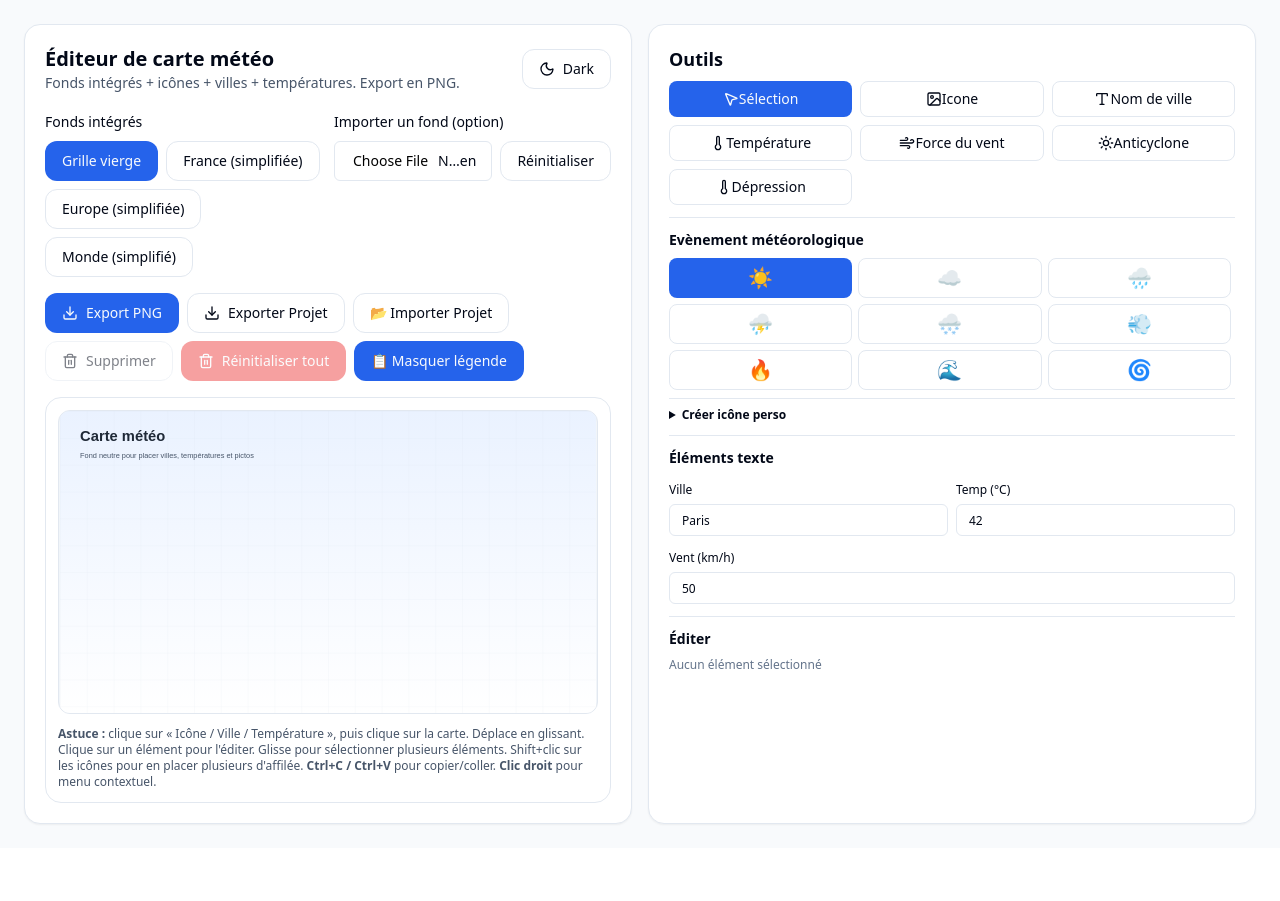
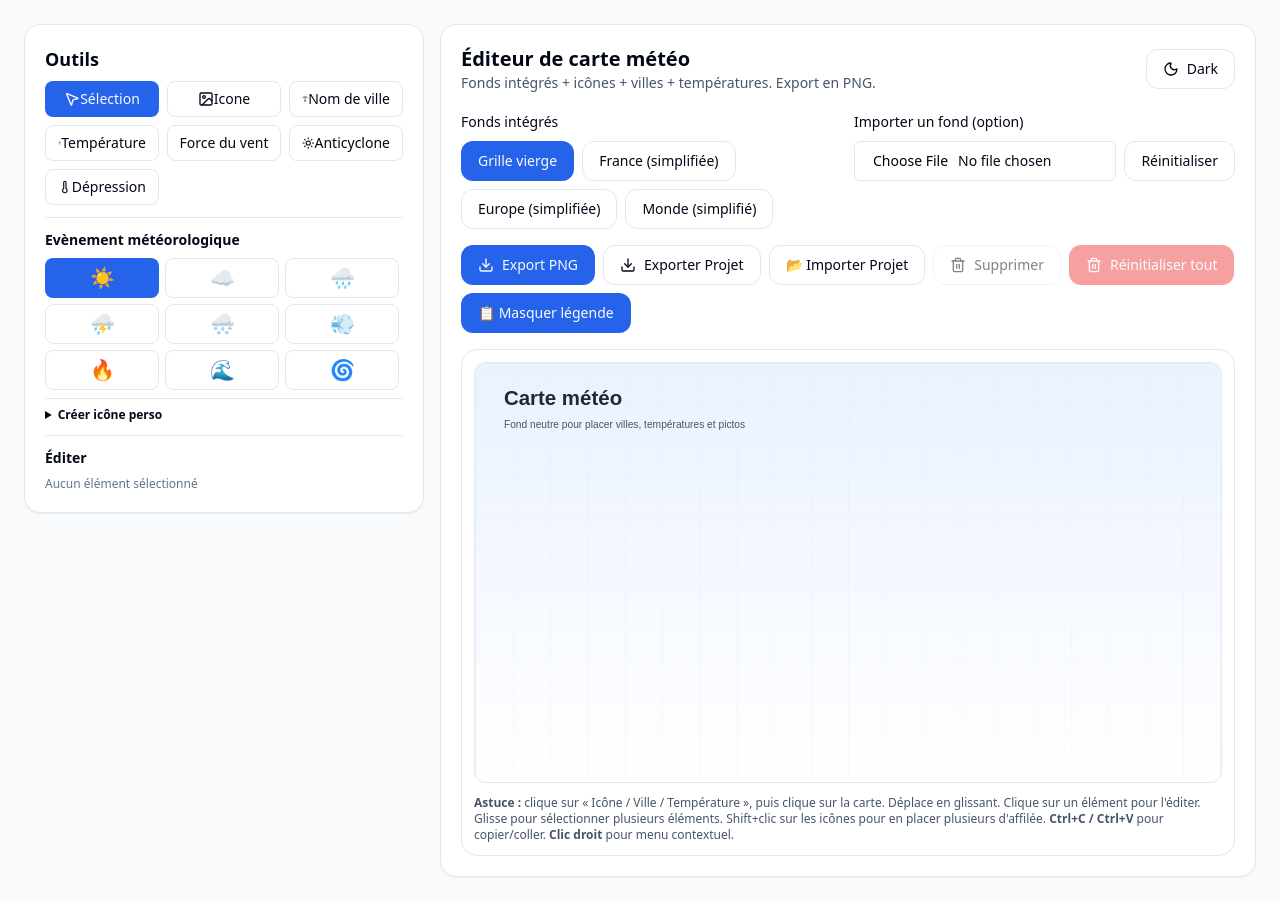
Before and after one commit to Qwetsh/weather-map-editor, a React (Vite) app: page / in a window 1280 px wide. Before the commit the page ends 848 px from the top, so only its background shows below. Built offline with nearby package versions, Linux system fonts and the light colour scheme.

Commit message:
Build: publish to docs for GitHub Pages

```diff
--- a/src/weatherMap.tsx
+++ b/src/weatherMap.tsx
@@ -340,9 +340,7 @@ export default function WeatherMapEditor() {
   const [newCustomIconLabel, setNewCustomIconLabel] = useState("Personnalisé");
   const [showEmojiPicker, setShowEmojiPicker] = useState(false);
 
-  const [newLabelText, setNewLabelText] = useState("Paris");
-  const [newTempText, setNewTempText] = useState("42");
-  const [newWindSpeed, setNewWindSpeed] = useState("50");
+  // Removed quick-input defaults; new items will open edit modal
   const [theme, setTheme] = useState<'light' | 'dark'>('light');
   const [lastLabelFontSize, setLastLabelFontSize] = useState(() => {
     const saved = localStorage.getItem('lastLabelFontSize');
@@ -737,7 +735,7 @@ export default function WeatherMapEditor() {
     const el: LabelElement = {
       id: uid("label"),
       kind: "label",
-      text: newLabelText.trim() || "Ville",
+      text: "Ville",
       x,
       y,
       fontSize: lastLabelFontSize,
@@ -748,13 +746,14 @@ export default function WeatherMapEditor() {
     };
     setElements((prev) => [...prev, el]);
     setSelection(el.id);
+    setEditModal({ elementId: el.id });
   }
 
   function addTempAtPct(x: number, y: number) {
     const el: TempElement = {
       id: uid("temp"),
       kind: "temp",
-      value: (newTempText.trim() || "25").replace(/\s+/g, " "),
+      value: "25",
       x,
       y,
       fontSize: lastTempFontSize,
@@ -765,13 +764,14 @@ export default function WeatherMapEditor() {
     };
     setElements((prev) => [...prev, el]);
     setSelection(el.id);
+    setEditModal({ elementId: el.id });
   }
 
   function addWindAtPct(x: number, y: number) {
     const el: WindElement = {
       id: uid("wind"),
       kind: "wind",
-      speedKmh: parseInt(newWindSpeed.trim() || "50", 10),
+      speedKmh: 50,
       x,
       y,
       fontSize: lastWindFontSize,
@@ -782,6 +782,7 @@ export default function WeatherMapEditor() {
     };
     setElements((prev) => [...prev, el]);
     setSelection(el.id);
+    setEditModal({ elementId: el.id });
   }
 
   // Drag (en %)
@@ -1179,9 +1180,9 @@ export default function WeatherMapEditor() {
 
   return (
     <div className="min-h-screen w-full bg-slate-50 dark:bg-slate-900 p-4 md:p-6">
-      <div className="mx-auto w-full grid grid-cols-1 md:grid-cols-2 gap-4">
+      <div className="mx-auto w-full grid grid-cols-1 md:grid-cols-3 gap-4">
         {/* Gauche : carte */}
-        <Card className="md:col-span-1 rounded-2xl shadow-sm min-w-0">
+        <Card className="md:col-span-2 md:order-2 rounded-2xl shadow-sm min-w-0">
           <CardContent className="p-4 md:p-5">
             <div className="flex flex-col md:flex-row md:items-center md:justify-between gap-3 mb-4">
               <div>
@@ -1601,7 +1602,7 @@ export default function WeatherMapEditor() {
                         style={{ left: `${ghost.x}%`, top: `${ghost.y}%`, transform: "translate(-50%, -50%)" }}
                       >
                         <div className="px-2 py-1 rounded-lg bg-white/85 backdrop-blur border shadow-sm" style={{ color: "#111827", fontSize: 20, fontWeight: 700 }}>
-                          {newLabelText.trim() || "Ville"}
+                          {"Ville"}
                         </div>
                       </div>
                     )}
@@ -1611,7 +1612,7 @@ export default function WeatherMapEditor() {
                         style={{ left: `${ghost.x}%`, top: `${ghost.y}%`, transform: "translate(-50%, -50%)" }}
                       >
                         <div className="px-2 py-1 rounded-xl bg-white/90 border shadow-sm" style={{ color: "#0f172a", fontSize: 20, fontWeight: 800 }}>
-                          {(newTempText.trim() || "25").includes("°") ? newTempText.trim() || "25" : `${newTempText.trim() || "25"}°C`}
+                          {`25°C`}
                         </div>
                       </div>
                     )}
@@ -1621,7 +1622,7 @@ export default function WeatherMapEditor() {
                         style={{ left: `${ghost.x}%`, top: `${ghost.y}%`, transform: "translate(-50%, -50%)" }}
                       >
                         <div className="px-2 py-1 rounded-xl bg-white/90 border shadow-sm flex items-center gap-1" style={{ color: "#0369a1", fontSize: 20, fontWeight: 700 }}>
-                          💨 {newWindSpeed.trim() || "50"} km/h
+                          💨 50 km/h
                         </div>
                       </div>
                     )}
@@ -2065,8 +2066,8 @@ export default function WeatherMapEditor() {
         )}
 
         {/* Droite : panneau */}
-        <Card className="rounded-2xl shadow-sm min-w-0">
-          <CardContent className="p-4 md:p-5 space-y-3">
+        <Card className="rounded-2xl shadow-sm min-w-0 md:order-1 md:sticky md:top-4 self-start h-max">
+          <CardContent className="p-4 md:p-5 space-y-3 max-h-[calc(100vh-2rem)] overflow-auto">
             <div>
               <div className="text-lg font-semibold mb-2">Outils</div>
               <div className="grid grid-cols-3 gap-2">
@@ -2167,34 +2168,6 @@ export default function WeatherMapEditor() {
                   </div>
                 </div>
               </details>
-            </div>
-
-            <Separator />
-
-            <div className="space-y-2">
-              <div className="font-semibold text-sm">Éléments texte</div>
-              <div className="grid grid-cols-2 gap-2">
-                <div className="space-y-1">
-                  <Label className="text-xs">Ville</Label>
-                  <Input value={newLabelText} onChange={(e) => setNewLabelText(e.target.value)} placeholder="Paris" className="h-8 text-xs" />
-                </div>
-                <div className="space-y-1">
-                  <Label className="text-xs">Temp (°C)</Label>
-                  <Input value={newTempText} onChange={(e) => setNewTempText(e.target.value)} placeholder="42" className="h-8 text-xs" />
-                </div>
-              </div>
-              <div className="space-y-1">
-                <Label className="text-xs">Vent (km/h)</Label>
-                <Input
-                  type="number"
-                  value={newWindSpeed}
-                  onChange={(e) => setNewWindSpeed(e.target.value)}
-                  placeholder="50"
-                  min="0"
-                  max="300"
-                  className="h-8 text-xs"
-                />
-              </div>
             </div>
 
             <Separator />
```
Also changed, not shown: 5 other files (tests, documents, lock files or other folders).
